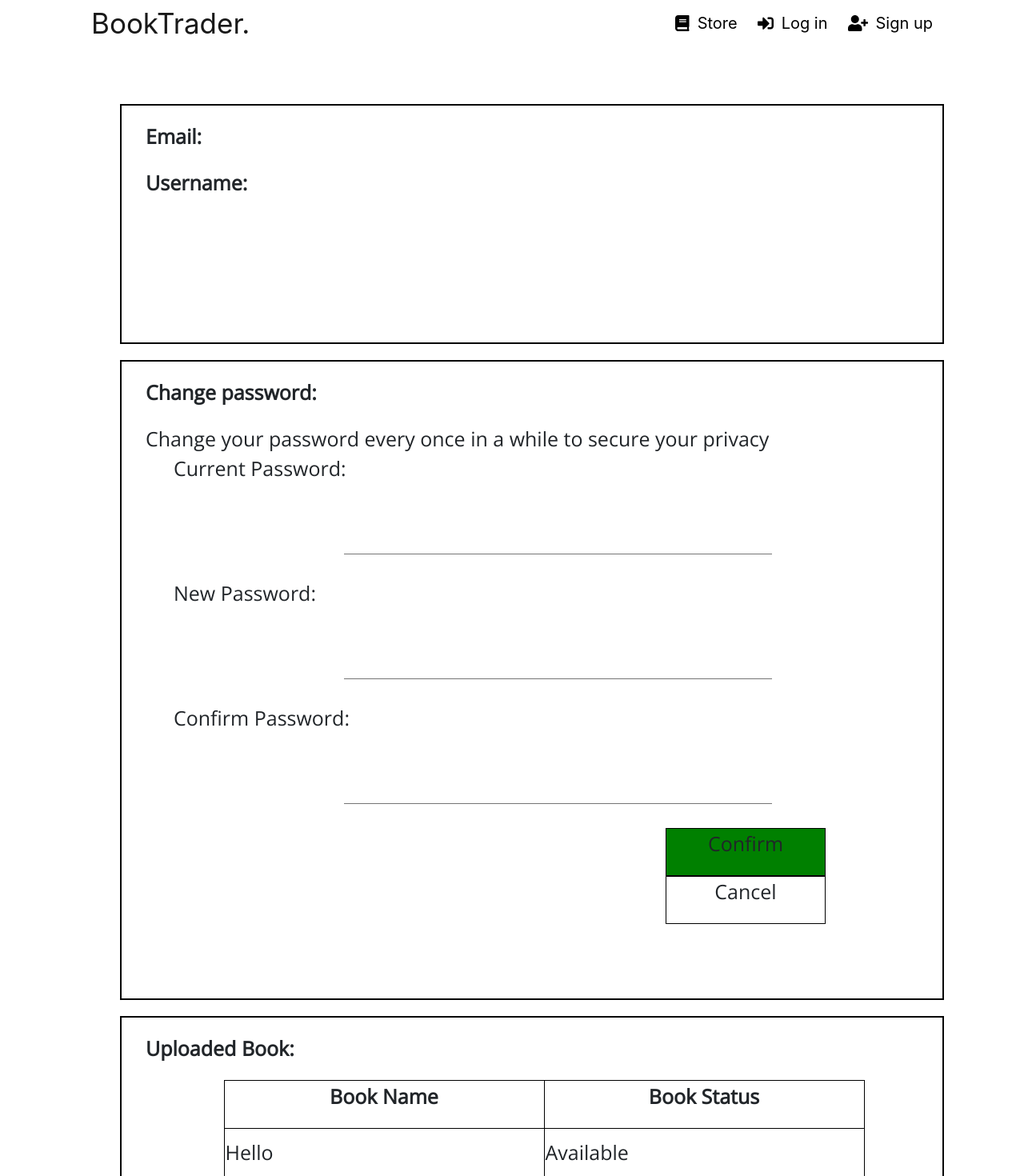
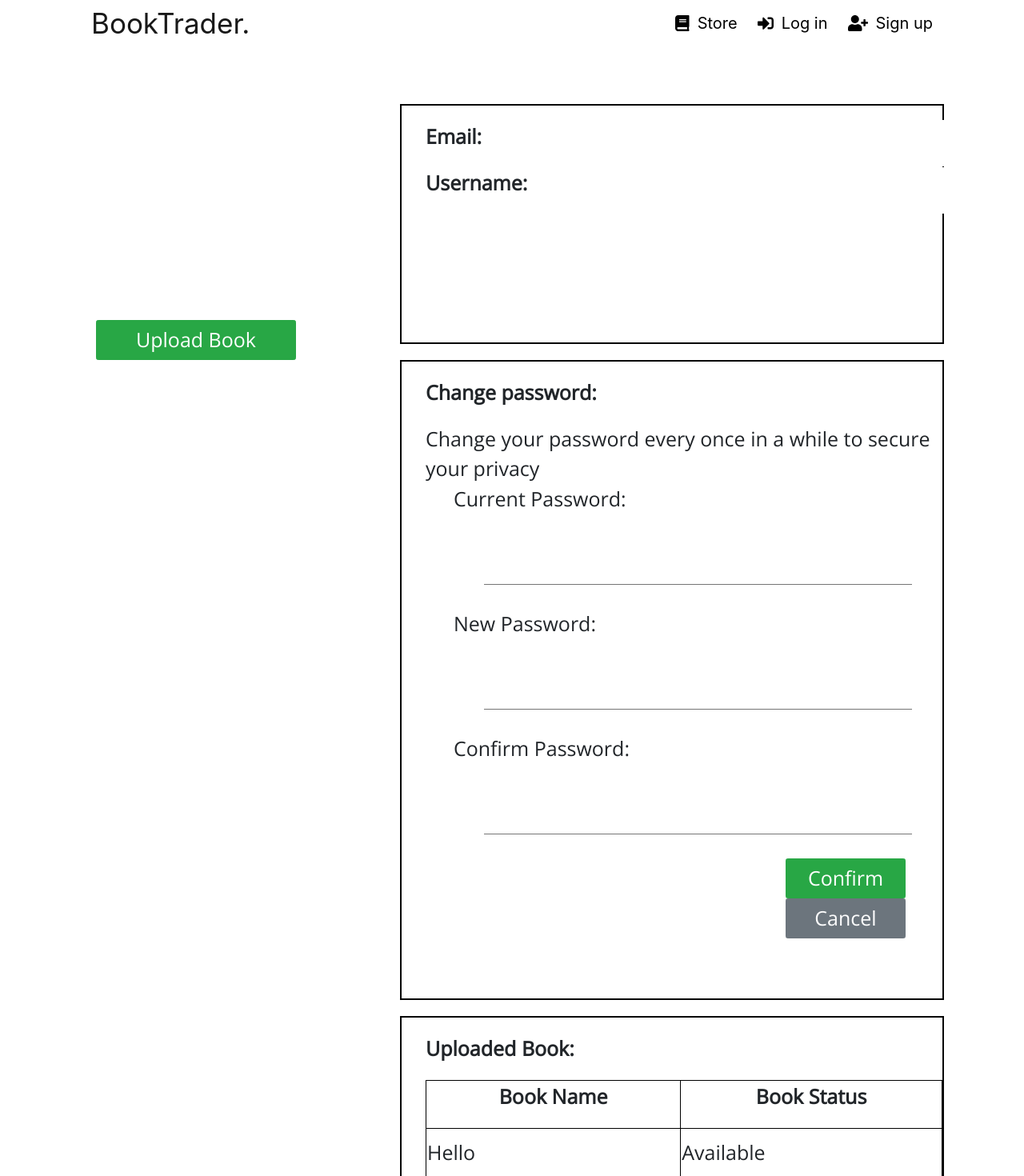
Before and after one commit to yogathanh99/cs300-apcs2, a React (Create React App) app in the folder booktrader/: page /profile in a window 1280 px wide. Shown: the part 20-1490 px from the top of the page at 80% size. Built offline with nearby package versions, Linux system fonts and the light colour scheme; a web font is replaced by a local one.

Commit message:
Finish Profile

```diff
--- a/booktrader/src/Component/InputForm/index.js
+++ b/booktrader/src/Component/InputForm/index.js
@@ -1,7 +1,7 @@
-import React from 'react';
-import styled from 'styled-components';
+import React from "react";
+import styled from "styled-components";
 
-import './style.css';
+import "./style.css";
 
 const Wrapper = styled.div`
   display: flex;
@@ -9,15 +9,15 @@ const Wrapper = styled.div`
   margin-top: 3rem;
 `;
 
-const InputForm = ({ name }) => {
+const InputForm = ({ name, type, onChange, value }) => {
   return (
     <Wrapper>
-      <div className='group'>
-        <input type='text' required />
-        <span className='highlight' />
-        <span className='bar' />
+      <form className="group">
+        <input type={type} onChange={onChange} value={value} />
+        <span className="highlight" />
+        <span className="bar" />
         <label>{name}</label>
-      </div>
+      </form>
     </Wrapper>
   );
 };
--- a/booktrader/src/pages/Profile/index.js
+++ b/booktrader/src/pages/Profile/index.js
@@ -1,13 +1,14 @@
 import React, { useState } from "react";
 import styled from "styled-components";
 import Footer from "../../Component/Footer";
+import { Button } from "reactstrap";
 import {
   Style,
   Wrapper,
   Box,
   StyleStrongText,
   Table,
-  Button
+  Data
 } from "../Profile/index.style";
 import InputForm from "../../Component/InputForm";
 const StyleFooter = styled(Footer)`
@@ -22,6 +23,7 @@ const StyleInputForm = styled(InputForm)`
   height: 20px;
   display: inline;
 `;
+//test list book item
 const book_item = [
   {
     book_id: 1,
@@ -30,32 +32,125 @@ const book_item = [
   }
 ];
 const Profile = props => {
+  const [username, setUsername] = useState(props.username);
+  const [email, setEmail] = useState(props.email);
+  const [password, setPassword] = useState("hello");
+  const HandleChange = e => {
+    return e.target.name === "email"
+      ? setEmail(e.target.value)
+      : setUsername(e.target.value);
+  };
   const listBook = book_item.map(item => (
     <tr key={item.book_id}>
       <td>{item.book_name}</td>
       <td>{item.book_status}</td>
     </tr>
   ));
+  const [currentPassword, setcurrentPassword] = useState("");
+  const [newPassword, setnewPassword] = useState("");
+  const [confirmPassword, setconfirmPassword] = useState("");
+  const handleSubmitData = e => {
+    e.preventDefault();
+    //more work with backend
+  };
+  const handleCancel = () => {
+    setcurrentPassword("");
+    setnewPassword("");
+    setconfirmPassword("");
+  };
   return (
     <Style>
       <Wrapper>
         <Box style={{ height: "300px" }}>
-          <StyleStrongText>Email: </StyleStrongText>
-          <div>{props.email}</div>
-          <StyleStrongText>Username: </StyleStrongText>
-          <div>{props.username}</div>
+          <StyleStrongText>
+            Email:
+            <form onSubmit={handleSubmitData}>
+              <Data
+                name="email"
+                onChange={HandleChange}
+                value={email}
+                type="text"
+                style={{ top: "20px" }}
+              />
+            </form>
+          </StyleStrongText>
+
+          <StyleStrongText>
+            Username:
+            <form onSubmit={handleSubmitData}>
+              <Data
+                name="username"
+                onChange={HandleChange}
+                type="text"
+                value={username}
+                style={{ top: "79px" }}
+              ></Data>
+            </form>
+          </StyleStrongText>
+
+          <Button
+            style={{
+              position: "absolute",
+              top: "270px",
+              left: "120px",
+              width: "250px",
+              fontSize: "25px",
+              height: "50px"
+            }}
+            color="success"
+          >
+            Upload Book
+          </Button>
         </Box>
         <Box style={{ height: "800px" }}>
           <StyleStrongText>Change password: </StyleStrongText>
           Change your password every once in a while to secure your privacy
           <div style={{ marginLeft: "35px" }}>
-            Current Password: <StyleInputForm />
-            New Password: <StyleInputForm />
-            Confirm Password: <StyleInputForm />
+            Current Password:
+            <StyleInputForm
+              onChange={e => {
+                setcurrentPassword(e.target.value);
+                console.log(currentPassword);
+              }}
+              value={currentPassword}
+              type="password"
+            />
+            New Password:{" "}
+            <StyleInputForm
+              onChange={e => {
+                setnewPassword(e.target.value);
+              }}
+              value={newPassword}
+              type="password"
+            />
+            Confirm Password:
+            <StyleInputForm
+              onChange={e => {
+                setconfirmPassword(e.target.value);
+              }}
+              value={confirmPassword}
+              type="password"
+            />
           </div>
-          <div style={{ marginLeft: "650px" }}>
-            <Button style={{ backgroundColor: "green" }}>Confirm</Button>
-            <Button style={{ backgroundColor: "white" }}>Cancel</Button>
+          <div style={{ marginLeft: "450px" }}>
+            <Button
+              style={{
+                marginRight: "30px",
+                width: "150px",
+                fontSize: "25px",
+                height: "50px"
+              }}
+              color="success"
+            >
+              Confirm
+            </Button>
+            <Button
+              onClick={handleCancel}
+              style={{ width: "150px", fontSize: "25px", height: "50px" }}
+              color="secondary"
+            >
+              Cancel
+            </Button>
           </div>
         </Box>
         <Box>
--- a/booktrader/src/pages/Profile/index.style.js
+++ b/booktrader/src/pages/Profile/index.style.js
@@ -12,11 +12,12 @@ export const Wrapper = styled.div`
   height: 100%;
   margin-top: 150px;
   margin-right: 100px;
+  margin-bottom: 100px;
 `;
 export const Box = styled.div`
   padding-top: 20px;
   padding-left: 30px;
-  margin-left: 150px;
+  margin-left: 500px;
   height: 100%;
   margin-bottom: 20px;
   border: 2px solid black;
@@ -27,6 +28,7 @@ export const StyleStrongText = styled.div`
 `;
 export const Table = styled.div`
   display: flex;
+  margin-bottom: 100px;
   justify-content: center;
   thead {
     text-align: center;
@@ -44,10 +46,8 @@ export const Table = styled.div`
     border: 1px solid black;
   }
 `;
-export const Button = styled.div`
-  display: inline-block;
-  text-align: center;
-  width: 200px;
-  height: 60px;
-  border: 1px solid black;
+export const Data = styled.input`
+  border-bottom: none !important;
+  position: absolute;
+  left: 700px;
 `;
```
Also changed, not shown: 1 other file (tests, documents, lock files or other folders).
